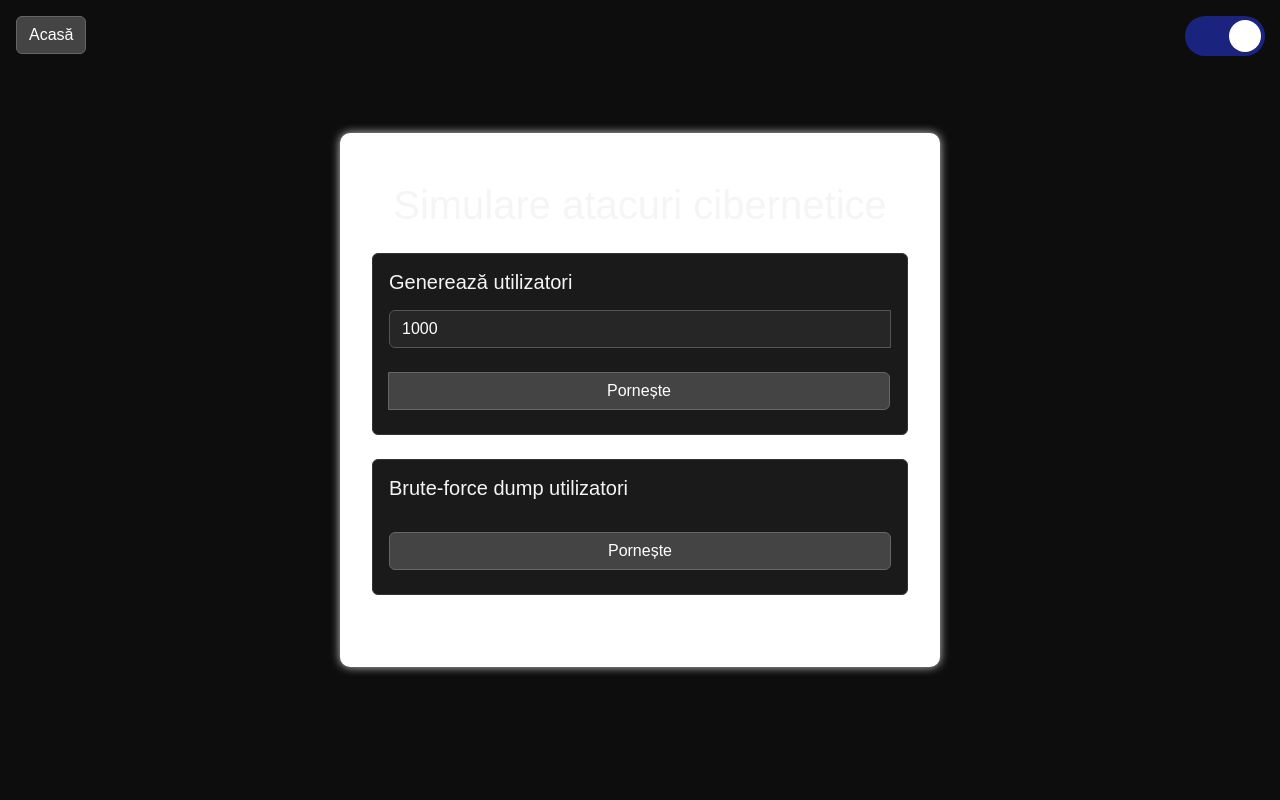
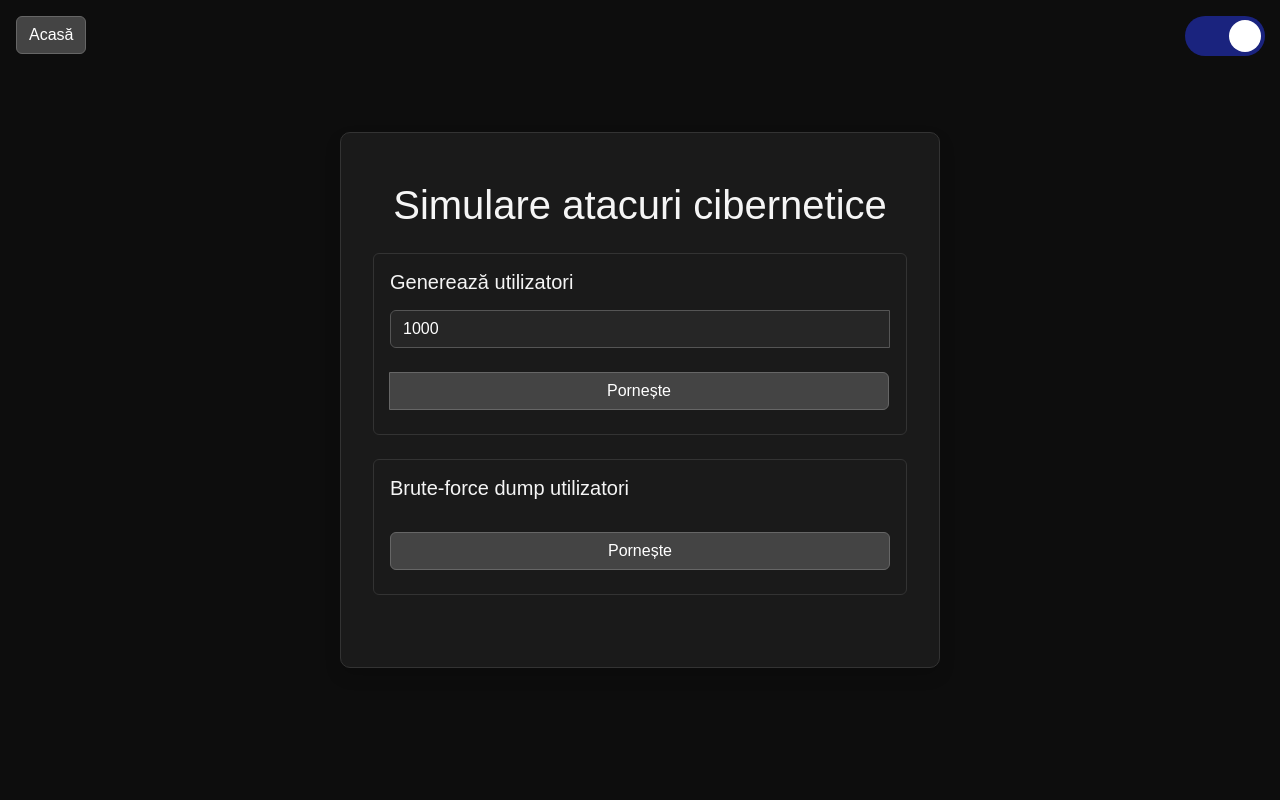
Before and after one commit to Andu02/bachelors-thesis, a Node server app: page /simulation in a window 1280 px wide, after a click that opens the changed part. Run offline with Node 20, Linux system fonts and the light colour scheme; some libraries are stand-ins or nearby versions.

Commit message:
Implement simulation feature, update dark mode and theme styles, and remove unused simulation handler

```diff
--- a/public/js/dark-mode.js
+++ b/public/js/dark-mode.js
@@ -1,12 +1,18 @@
 const toggle = document.getElementById("toggle-checkbox");
 
 toggle?.addEventListener("change", () => {
-  document.body.classList.toggle("dark-mode", toggle.checked);
+  document.documentElement.classList.toggle("dark-mode", toggle.checked);
   localStorage.setItem("dark-mode", toggle.checked ? "1" : "0");
+
+  // ✅ activează tranziția DOAR când utilizatorul schimbă manual tema
+  document.documentElement.classList.add("transition-enabled");
+
+  setTimeout(() => {
+    document.documentElement.classList.remove("transition-enabled");
+  }, 1000);
 });
 
 window.addEventListener("DOMContentLoaded", () => {
   const isDark = localStorage.getItem("dark-mode") === "1";
-  toggle.checked = isDark;
-  document.body.classList.toggle("dark-mode", isDark);
+  document.documentElement.classList.toggle("dark-mode", isDark);
 });
--- a/public/styles/theme-change.css
+++ b/public/styles/theme-change.css
@@ -1,3 +1,7 @@
+/* =============================== */
+/* Comutator temă - stil vizual   */
+/* =============================== */
+
 .theme-switch {
   position: fixed;
   top: 0;
@@ -14,6 +18,10 @@
   position: relative;
   cursor: pointer;
   background-size: cover;
+}
+
+/* ✅ Tranziție activă doar când html are clasa .transition-enabled */
+html.transition-enabled .switch-label {
   transition: background 0.4s ease;
 }
 
@@ -26,9 +34,15 @@
   height: 32px;
   background: white;
   border-radius: 50%;
-    transition: 0.3s;
+  transition: transform 0.3s;
 }
 
+/* ✅ Previne mișcarea animată a bulinei la refresh */
+html:not(.transition-enabled) .switch-label::after {
+  transition: none !important;
+}
+
+/* ✅ Culoare fundal și mișcare bulină când comutatorul este activat */
 #toggle-checkbox:checked + .switch-label {
   background: #1a237e;
   background-size: cover;
@@ -38,55 +52,74 @@
   transform: translateX(40px);
 }
 
-  /* Fundal global */
-  body.dark-mode {
+/* =============================== */
+/* Tranziție pe restul elementelor */
+/* =============================== */
+
+html.dark-mode.transition-enabled *,
+html.dark-mode.transition-enabled *::before,
+html.dark-mode.transition-enabled *::after {
+  transition: background 0.4s ease, color 0.4s ease, border-color 0.4s ease !important;
+}
+
+/* =============================== */
+/* Dark Mode - Fundal și elemente */
+/* =============================== */
+
+html.dark-mode {
+  background-color: #0d0d0d !important;
+  color: #f5f5f5 !important;
+}
+
+/* ✅ Pentru pagini cu body.bg-light */
+html.dark-mode body.bg-light {
   background-color: #0d0d0d !important;
   color: #f5f5f5 !important;
 }
 
 /* Carduri și containere */
-  body.dark-mode .card {
+html.dark-mode .card {
   background-color: #1a1a1a !important;
   color: #f5f5f5;
   border-color: #333;
 }
 
-  /* Inputuri, select, textarea */
-  body.dark-mode input,
-  body.dark-mode select,
-  body.dark-mode textarea {
+/* Formulare */
+html.dark-mode input,
+html.dark-mode select,
+html.dark-mode textarea {
   background-color: #262626 !important;
   color: #ffffff !important;
   border-color: #555 !important;
 }
 
-  /* Dropdown select din Bootstrap */
-  body.dark-mode .form-select {
+html.dark-mode .form-select {
   background-color: #262626 !important;
   color: #ffffff !important;
   border-color: #555 !important;
 }
 
 /* Butoane */
-  body.dark-mode .btn {
+html.dark-mode .btn {
   background-color: #444 !important;
   color: #fff !important;
   border-color: #666 !important;
 }
 
-  /* Alert boxes (info, warning, etc) */
-  body.dark-mode .alert {
+/* Alerta */
+html.dark-mode .alert {
   background-color: #1f1f1f !important;
   color: #e6e6e6 !important;
   border-color: #444 !important;
 }
 
-  body.dark-mode .list-group-item {
+/* List Group */
+html.dark-mode .list-group-item {
   background-color: #1e1e1e;
   color: #fff;
   border-color: #333;
 }
 
-  body.dark-mode .list-group {
+html.dark-mode .list-group {
   background-color: transparent;
 }
--- a/server/utils/handleSimulation.js
+++ /dev/null
@@ -1,3 +0,0 @@
-export function setupSimulationUI() {
-  // ...
-}
--- a/server/views/partials/header.ejs
+++ b/server/views/partials/header.ejs
@@ -11,6 +11,14 @@
   <!-- Stiluri -->
   <link rel="stylesheet" href="/styles/style.css" />
   <link rel="stylesheet" href="/styles/theme-change.css" />
+
+  <!-- Aplica dark-mode inca din <head>, inainte de randarea paginii -->
+  <script>
+    if (localStorage.getItem("dark-mode") === "1") {
+      document.documentElement.classList.add("dark-mode");
+    }
+  </script>
+
 </head>
 <body class="bg-light d-flex flex-column justify-content-center align-items-center min-vh-100">
 
--- a/server/views/partials/theme-toggle.ejs
+++ b/server/views/partials/theme-toggle.ejs
@@ -1,4 +1,11 @@
 <div id="theme-toggle" class="theme-switch">
-  <input type="checkbox" id="toggle-checkbox" hidden />
+  <script>
+    // ✅ Scriem checkbox-ul direct cu checked="checked" dacă dark-mode este activ
+    document.write(
+      `<input type="checkbox" id="toggle-checkbox" hidden ${
+        localStorage.getItem("dark-mode") === "1" ? "checked" : ""
+      }>`
+    );
+  </script>
   <label for="toggle-checkbox" class="switch-label"></label>
 </div>
--- a/server/views/simulation.ejs
+++ b/server/views/simulation.ejs
@@ -1,6 +1,6 @@
 <%- include("partials/header", { title : "Simulare atacuri cibernetice" }) %>
 
-<div class="container py-5" style="max-width:600px; margin:auto">
+<div class="card shadow container py-5" style="max-width:600px; margin:auto">
   <h1 class="text-center mb-4">Simulare atacuri cibernetice</h1>
 
   <!-- 1. Generează utilizatori -->
@@ -53,107 +53,7 @@
   </div>
 </div>
 
-<script>
-  function setLoading(active) {
-    document.querySelectorAll("button").forEach(b => b.disabled = active);
-  }
-
-  // 1) Generate
-  document.getElementById("btn-generate").onclick = async () => {
-    const count = +document.getElementById("input-count").value || 1000;
-    setLoading(true);
-    document.getElementById("spinner-generate").classList.remove("d-none");
-    document.getElementById("link-generate").classList.add("d-none");
-
-    try {
-      const res = await fetch("/simulation/generate", {
-        method: "POST",
-        headers: { "Content-Type": "application/json" },
-        body: JSON.stringify({ count })
-      });
-      if (!res.ok) throw new Error("Server error");
-      const { reportUrl } = await res.json();
-
-      const link = document.getElementById("link-generate");
-      link.href = reportUrl;
-      link.classList.remove("d-none");
-
-      // ✅ Afișează secțiunea de ștergere
-      document.getElementById("section-delete").classList.remove("d-none");
-    } catch (e) {
-      alert(e.message);
-    } finally {
-      document.getElementById("spinner-generate").classList.add("d-none");
-      setLoading(false);
-    }
-  };
-
-  // 2) Delete All
-  document.getElementById("btn-delete").onclick = async () => {
-    setLoading(true);
-    document.getElementById("spinner-delete").classList.remove("d-none");
-    document.getElementById("text-delete").textContent = "";
-
-    try {
-      const res = await fetch("/simulation/delete-all", { method: "POST" });
-      if (!res.ok) throw new Error("Server error");
-      const { deleted } = await res.json();
-      document.getElementById("text-delete").textContent =
-        `Au fost șterși ${deleted} utilizatori.`;
-    } catch (e) {
-      alert(e.message);
-    } finally {
-      document.getElementById("spinner-delete").classList.add("d-none");
-      setLoading(false);
-    }
-  };
-
-  // 3) Brute-force
-  document.getElementById("btn-bruteforce").onclick = async () => {
-    setLoading(true);
-    document.getElementById("spinner-bruteforce").classList.remove("d-none");
-    document.getElementById("link-bruteforce").classList.add("d-none");
-
-    try {
-      const res = await fetch("/simulation/bruteforce", { method: "POST" });
-      if (!res.ok) throw new Error("Server error");
-      const { reportUrl } = await res.json();
-
-      const link = document.getElementById("link-bruteforce");
-      link.href = reportUrl;
-      link.classList.remove("d-none");
-
-      // ✅ Afișează secțiunea de comparare
-      document.getElementById("section-compare").classList.remove("d-none");
-    } catch (e) {
-      alert(e.message);
-    } finally {
-      document.getElementById("spinner-bruteforce").classList.add("d-none");
-      setLoading(false);
-    }
-  };
-
-  // 4) Compare Results
-  document.getElementById("btn-compare").onclick = async () => {
-    setLoading(true);
-    document.getElementById("spinner-compare").classList.remove("d-none");
-    document.getElementById("link-compare").classList.add("d-none");
-
-    try {
-      const res = await fetch("/simulation/compare", { method: "POST" });
-      if (!res.ok) throw new Error("Server error");
-      const { reportUrl } = await res.json();
-
-      const link = document.getElementById("link-compare");
-      link.href = reportUrl;
-      link.classList.remove("d-none");
-    } catch (e) {
-      alert(e.message);
-    } finally {
-      document.getElementById("spinner-compare").classList.add("d-none");
-      setLoading(false);
-    }
-  };
-</script>
+<!-- Script JS external -->
+<script src="/js/simulation.js"></script>
 
 <%- include("partials/footer") %>
```
Also changed, not shown: public/js/simulation.js (added, +113 -0 lines). Lines whose indentation alone changed are shown as unchanged.
